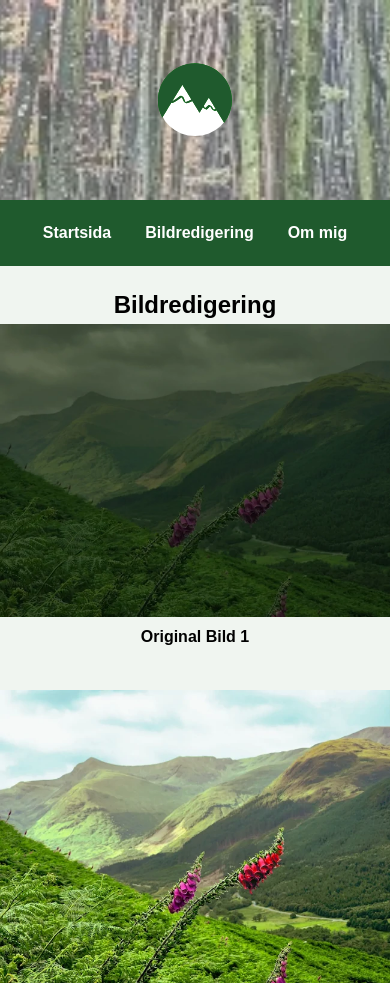
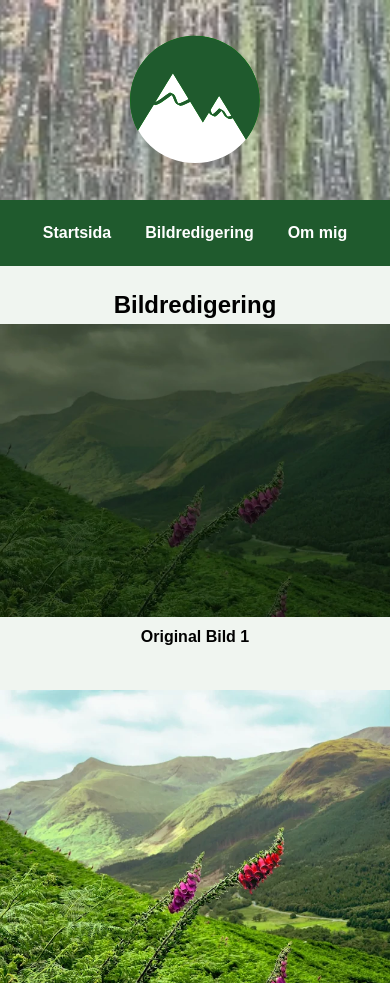
Before and after one commit to T-880/Optimerad-BildredSida, a plain HTML site: page bildredigering.html in a window 390 px wide. Shown: the top 983 px of the page. Drawn offline with Linux system fonts and the light colour scheme.

Commit message:
Update style.css

```diff
--- a/css/style.css
+++ b/css/style.css
@@ -15,17 +15,16 @@ body {
 .hero {
     position: relative;
     width: 100%;
-    aspect-ratio: 1350 / 156; /* Stabil höjd utan CLS */
 }
 
 .header-image {
     width: 100%;
-    height: 100%;
+    height: auto;      /* IDENTISK med gamla sidan */
     display: block;
-    object-fit: cover;
+    max-height: 70%;   /* Identisk med gamla CSS */
 }
 
-/* === Logotyp (samma regler som referenssidan) === */
+/* === Logotyp (EXAKT SOM GAMLA SIDAN) === */
 .logo {
     position: absolute;
     top: 50%;
@@ -35,15 +34,6 @@ body {
     max-height: 70%;
     width: auto;
     height: auto;
-}
-
-/* Stabil yta för logotyp — förbättrad CLS */
-.logo-wrapper {
-    position: absolute;
-    inset: 0;
-    display: flex;
-    justify-content: center;
-    align-items: center;
 }
 
 /* === Navigation === */
@@ -153,7 +143,7 @@ main {
     box-shadow: 0 0 20px rgba(0, 0, 0, 0.5);
 }
 
-/* === Om mig-sidan === */
+/* === Om mig === */
 .about-me {
     display: flex;
     flex-direction: column;
@@ -193,7 +183,7 @@ main {
     }
 }
 
-/* Mobil */
+/* === Mobil === */
 @media (max-width: 768px) {
     .grid picture,
     .edit-pair div {
@@ -205,14 +195,38 @@ main {
         flex-wrap: wrap;
     }
 
+    /* IDENTISK beteende som gamla sidan */
     .header-image {
         height: 200px;
         object-fit: cover;
+        width: 100%;
     }
 
-    /* Logotyp — exakt som referenssidan */
+    /* Samma som gamla mobillayouten */
     .logo {
         height: 40%;
         max-height: 100px;
     }
 }
+
+/* Extra logoresponsivitet (från gamla CSS) */
+@media (max-width: 800px) {
+    .logo {
+        max-width: 70%;
+        max-height: 70%;
+        width: auto;
+        height: auto;
+    }
+}
+
+/* Bildredigeringssidan mobilfix */
+@media (max-width: 768px) {
+    .edit-pair {
+        flex-direction: column;
+        align-items: center;
+    }
+
+    .edit-pair div {
+        width: 100%;
+    }
+}
```
